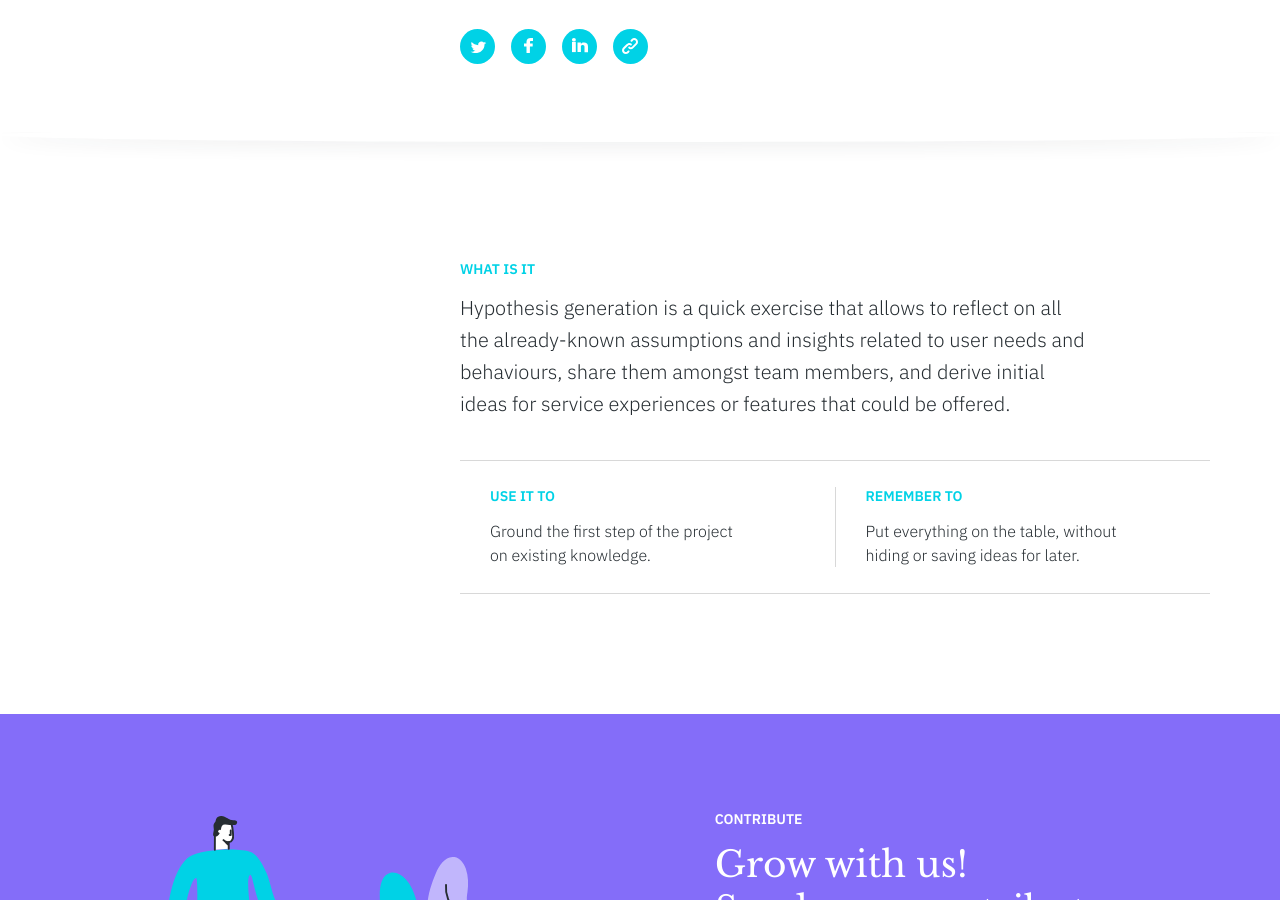
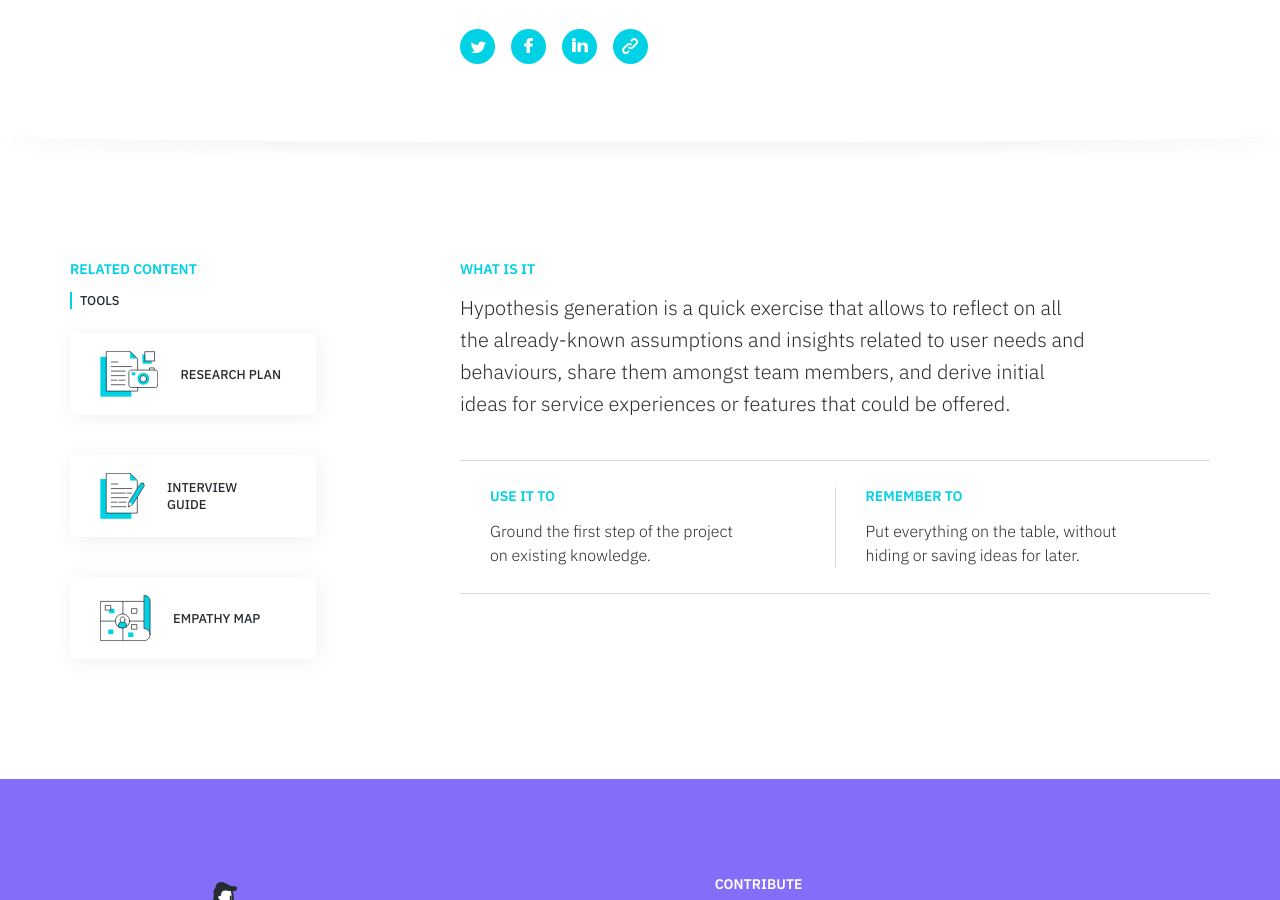
Before and after one commit to service-design-tools/sdt-website, a Jekyll site: the page built from _tools/hypothesis-generation.md, in a window 1280 px wide and 900 px high, scrolled down 469 px. Built offline with Jekyll 4.4.1, drawn with Linux system fonts in a browser that asks for light colours.

Commit message:
Update tool “hypothesis-generation”

```diff
--- a/_tools/hypothesis-generation.md
+++ b/_tools/hypothesis-generation.md
@@ -47,6 +47,11 @@ icon: >
     <path class="svg--outline" d="M121 0.9c9.2 0 16.6 7.5 16.6 16.6"/>
     <line class="svg--outline" x1="137.6" y1="17.5" x2="137.6" y2="109"/>
   </svg>
+related:
+  tools:
+    - Research Plan
+    - Interview Guide
+    - Empathy Map
 use: Ground the first step of the project on existing knowledge.
 reminder: 'Put everything on the table, without hiding or saving ideas for later.'
 ---
```
